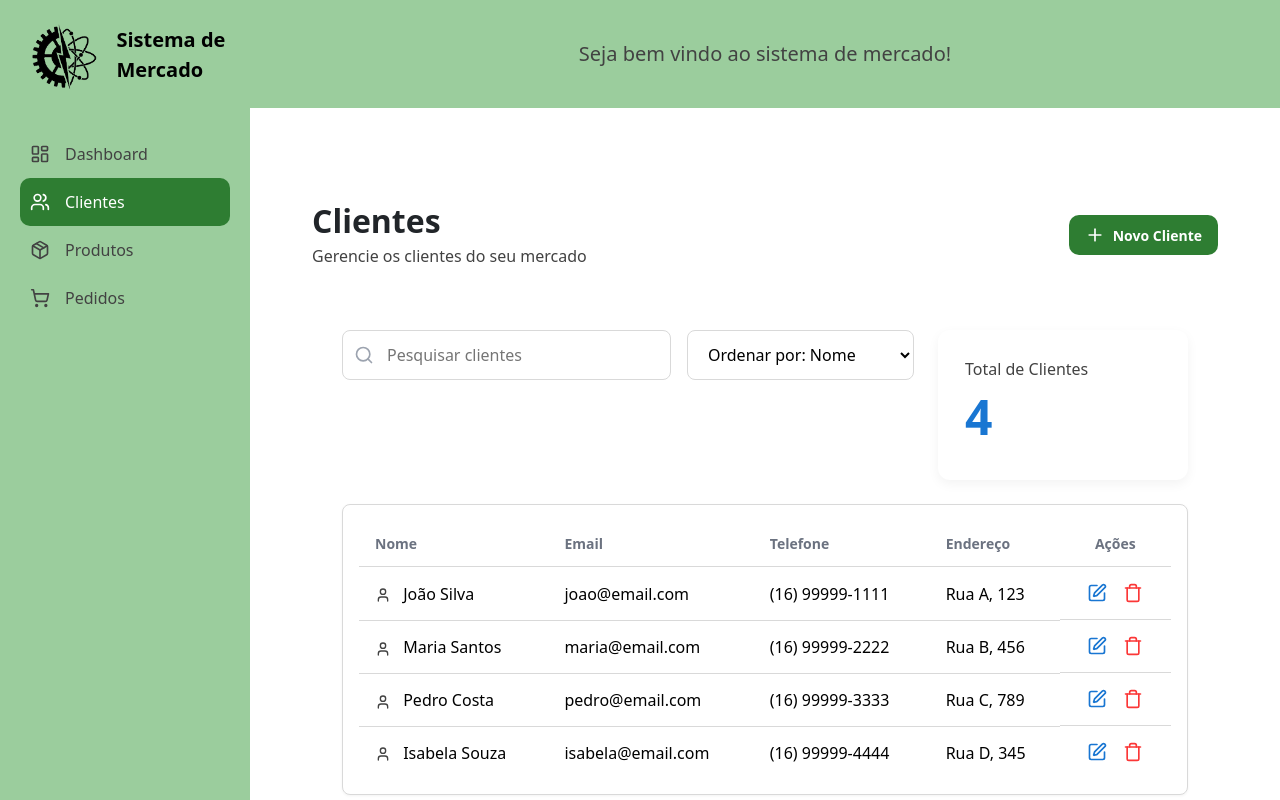
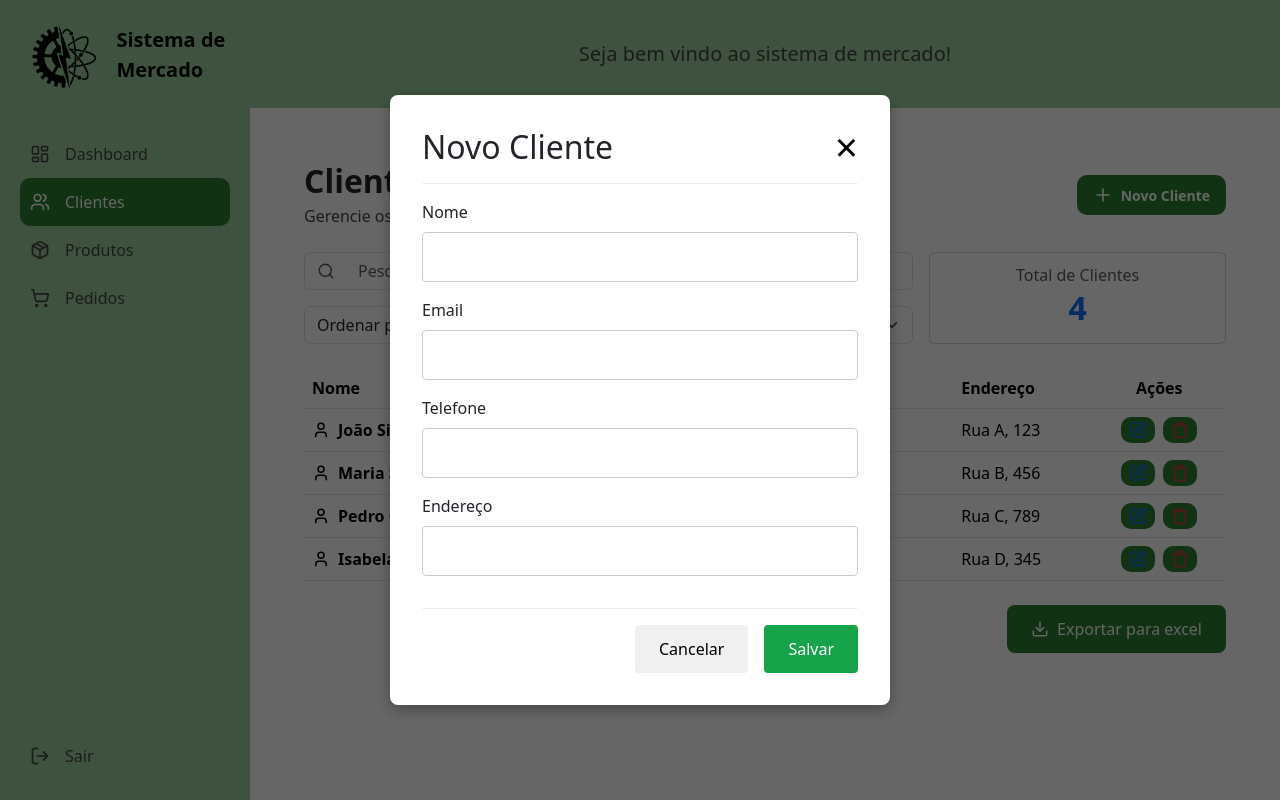
Before and after one commit to renatomalaco/Teste-Admissional-Estagio-React, a React (Vite) app: page /clientes in a window 1280 px wide. Both pictures are taken after a click on the button "Novo Cliente". Shown: the top 800 px of the page. Built offline with nearby package versions, Linux system fonts and the light colour scheme.

Commit message:
table from clients

```diff
--- /dev/null
+++ b/src/components/ClientForm/index.jsx
@@ -0,0 +1,70 @@
+import { useState, useEffect } from 'react';
+import './style.scss'; // Criaremos este arquivo a seguir
+
+const ClientForm = ({ show, handleClose, handleSubmit, initialData }) => {
+  const [formData, setFormData] = useState({
+    name: '',
+    email: '',
+    phone: '',
+    address: ''
+  });
+
+  useEffect(() => {
+    // Se 'initialData' existir (modo de edição), preenche o formulário.
+    // Senão, reseta para os valores iniciais (modo de criação).
+    if (initialData) {
+      setFormData(initialData);
+    } else {
+      setFormData({ name: '', email: '', phone: '', address: '' });
+    }
+  }, [initialData, show]);
+
+  if (!show) {
+    return null;
+  }
+
+  const handleChange = (e) => {
+    const { name, value } = e.target;
+    setFormData(prev => ({ ...prev, [name]: value }));
+  };
+
+  const onFormSubmit = (e) => {
+    e.preventDefault();
+    handleSubmit(formData);
+  };
+
+  return (
+    <div className="modal-overlay" onClick={handleClose}>
+      <div className="modal-content" onClick={e => e.stopPropagation()}>
+        <div className="modal-header">
+          <h2>{initialData ? 'Editar Cliente' : 'Novo Cliente'}</h2>
+          <button onClick={handleClose} className="close-button">&times;</button>
+        </div>
+        <form onSubmit={onFormSubmit} className="modal-body">
+          <div className="form-group">
+            <label htmlFor="name">Nome</label>
+            <input type="text" id="name" name="name" value={formData.name} onChange={handleChange} required />
+          </div>
+          <div className="form-group">
+            <label htmlFor="email">Email</label>
+            <input type="email" id="email" name="email" value={formData.email} onChange={handleChange} required />
+          </div>
+          <div className="form-group">
+            <label htmlFor="phone">Telefone</label>
+            <input type="tel" id="phone" name="phone" value={formData.phone} onChange={handleChange} />
+          </div>
+          <div className="form-group">
+            <label htmlFor="address">Endereço</label>
+            <input type="text" id="address" name="address" value={formData.address} onChange={handleChange} />
+          </div>
+          <div className="modal-footer">
+            <button type="button" className="btn-secondary" onClick={handleClose}>Cancelar</button>
+            <button type="submit" className="btn-primary">Salvar</button>
+          </div>
+        </form>
+      </div>
+    </div>
+  );
+};
+
+export default ClientForm;
--- /dev/null
+++ b/src/components/ClientForm/style.scss
@@ -0,0 +1,87 @@
+// Estilos básicos para um modal funcional
+.modal-overlay {
+  position: fixed;
+  top: 0;
+  left: 0;
+  right: 0;
+  bottom: 0;
+  background-color: rgba(0, 0, 0, 0.6);
+  display: flex;
+  align-items: center;
+  justify-content: center;
+  z-index: 1000;
+}
+
+.modal-content {
+  background: white;
+  padding: 2rem;
+  border-radius: 8px;
+  width: 90%;
+  max-width: 500px;
+  box-shadow: 0 5px 15px rgba(0,0,0,0.3);
+}
+
+.modal-header {
+  display: flex;
+  justify-content: space-between;
+  align-items: center;
+  border-bottom: 1px solid #eee;
+  padding-bottom: 1rem;
+  margin-bottom: 1rem;
+
+  h2 {
+    margin: 0;
+  }
+
+  .close-button {
+    background: none;
+    border: none;
+    font-size: 2.5rem;
+    cursor: pointer;
+    line-height: 1;
+    padding: 0;
+  }
+}
+
+.modal-body {
+  .form-group {
+    margin-bottom: 1rem;
+    label {
+      display: block;
+      margin-bottom: 0.5rem;
+      font-weight: 500;
+    }
+    input {
+      width: 100%;
+      padding: 0.75rem;
+      border: 1px solid #ccc;
+      border-radius: 4px;
+      font-size: 1rem;
+    }
+  }
+}
+
+.modal-footer {
+  display: flex;
+  justify-content: flex-end;
+  gap: 1rem;
+  margin-top: 2rem;
+  padding-top: 1rem;
+  border-top: 1px solid #eee;
+
+  button {
+    padding: 0.75rem 1.5rem;
+    border: none;
+    border-radius: 4px;
+    cursor: pointer;
+    font-weight: 500;
+
+    &.btn-secondary {
+      background-color: #f0f0f0;
+    }
+    &.btn-primary {
+      background-color: #16a34a;
+      color: white;
+    }
+  }
+}
--- a/src/pages/Clientes/index.jsx
+++ b/src/pages/Clientes/index.jsx
@@ -1,8 +1,8 @@
 import './style.scss';
 import PageHeader from '../../components/PageHeader';
-import StatCard from '../../components/StatCard';
-import { Search, Download, SquarePen, Trash, User } from 'lucide-react';
-import { useState, useEffect } from 'react';
+import { Search, Download, SquarePen, Trash, User, Plus } from 'lucide-react';
+import { useState, useEffect, useMemo } from 'react';
+import ClientForm from '../../components/ClientForm';
 
 const mockClients = [
     {
@@ -36,89 +36,184 @@ const mockClients = [
 ];
 
 const Clientes = () => {
-
-    const [searchTerm, setSearchTerm] = useState('');
+  // Lógica de estado e localStorage
   const [clients, setClients] = useState(() => {
     try {
         const storedClients = localStorage.getItem('clients');
         return storedClients ? JSON.parse(storedClients) : mockClients;
-        } catch {
-            return mockClients;
-        }
+    } catch { return mockClients; }
   });
-
   useEffect(() => {
-        try {
     localStorage.setItem('clients', JSON.stringify(clients));
-        } catch (error) {
-            console.error("Falha ao salvar no localStorage", error);
-        }
   }, [clients]);
 
-    const filteredClients = clients.filter(client =>
+  // Estados para UI e dados
+  const [showModal, setShowModal] = useState(false);
+  const [editingClient, setEditingClient] = useState(null);
+  const [searchTerm, setSearchTerm] = useState('');
+  const [sortOrder, setSortOrder] = useState('');
+
+  // Filtra e ordena os clientes com useMemo para otimização
+  const displayedClients = useMemo(() => {
+    let filtered = [...clients].filter(client =>
       client.name.toLowerCase().includes(searchTerm.toLowerCase())
     );
 
-    const handleExportClick = () => {
-        alert('Lógica de exportação seria chamada aqui!');
+    switch (sortOrder) {
+      case 'name-asc':
+        filtered.sort((a, b) => a.name.localeCompare(b.name));
+        break;
+      case 'name-desc':
+        filtered.sort((a, b) => b.name.localeCompare(a.name));
+        break;
+      case 'email-asc':
+        filtered.sort((a, b) => a.email.localeCompare(b.email));
+        break;
+      case 'address-asc':
+        filtered.sort((a, b) => a.address.localeCompare(b.address));
+        break;
+      default:
+        break;
+    }
+    return filtered;
+  }, [clients, searchTerm, sortOrder]);
+
+  // Handlers para o Modal e CRUD
+  const handleCloseModal = () => {
+    setShowModal(false);
+    setEditingClient(null);
   };
 
+  const handleShowModal = (client = null) => {
+    setEditingClient(client);
+    setShowModal(true);
+  };
+
+  const handleDelete = (clientId) => {
+    if (window.confirm('Tem certeza que deseja excluir este cliente?')) {
+      setClients(clients.filter(c => c.id !== clientId));
+    }
+  };
+
+  const handleSubmitForm = (formData) => {
+    if (editingClient) {
+      setClients(clients.map(c => c.id === editingClient.id ? { ...c, ...formData } : c));
+    } else {
+      const newClient = { id: Date.now(), ...formData };
+      setClients([...clients, newClient]);
+    }
+    handleCloseModal();
+  };
+
+  const handleExportClick = () => {
+    alert('Lógica de exportação para Excel seria chamada aqui!');
+  };
 
   return (
-        <div className="page-container">
+    // Estrutura de layout inspirada em Bootstrap, como na página de Produtos
+    <div className="container-fluid p-3 p-md-4">
       <PageHeader
         title="Clientes"
         subtitle="Gerencie os clientes do seu mercado"
         buttonText="Novo Cliente"
-                onButtonClick={() => alert('Abrir modal de novo cliente')}
+        onButtonClick={() => handleShowModal()}
       />
 
-        <main className="content-area">
-                {/* SEÇÃO DE FILTROS E STATS */}
-                <div className="filters-and-stats">
-                    <div className="filter-controls">
-                        <div className="search-input-wrapper">
-                            <Search className="icon" />
+      <div className="mt-4">
+        {/* Filtros e Card de Stats */}
+        <div className="row mb-4 g-3">
+          <div className="col-lg-8">
+            <div className="d-flex flex-column gap-3 h-100">
+              <div className="input-group">
+                <span className="input-group-text bg-white border-end-0"><Search size={18} className="text-muted"/></span>
                 <input
                   type="text"
-                                placeholder="Pesquisar clientes"
+                  className="form-control border-start-0"
+                  placeholder="Pesquisar clientes..."
                   value={searchTerm}
                   onChange={(e) => setSearchTerm(e.target.value)}
                 />
               </div>
-                        <select className="sort-dropdown">
-                            <option value="name">Ordenar por: Nome</option>
-                            <option value="date">Ordenar por: Email</option>
-                            <option value="date">Ordenar por: Endereço</option>
+              <select
+                className="form-select"
+                value={sortOrder}
+                onChange={(e) => setSortOrder(e.target.value)}
+              >
+                <option value="">Ordenar por...</option>
+                <option value="name-asc">Nome (A-Z)</option>
+                <option value="name-desc">Nome (Z-A)</option>
+                <option value="email-asc">Ordenar por: Email</option>
+                <option value="address-asc">Ordenar por: Endereço</option>
               </select>
             </div>
-                    <div className="stats-container">
-                        <StatCard title="Total de Clientes" value={filteredClients.length} />
+          </div>
+          <div className="col-lg-4">
+            <div className="card text-center h-100">
+              <div className="card-body py-3 d-flex flex-column justify-content-center">
+                <h6 className="card-subtitle mb-1 text-muted">Total de Clientes</h6>
+                <p className="card-text h2 fw-bold text-primary mb-0">{displayedClients.length}</p>
+              </div>
+            </div>
           </div>
         </div>
 
-                {/* TABELA DE DADOS */}
-                <div className="table-container">
+        {/* Tabela de Clientes */}
+        {/* <div className="table-container">
           <table className="clients-table">
             <thead>
               <tr>
-                                <th>Nome</th>
-                                <th>Email</th>
-                                <th>Telefone</th>
-                                <th>Endereço</th>
-                                <th className="actions-header">Ações</th>
+                <th>Nome</th><th>Email</th><th>Telefone</th><th>Endereço</th><th className="actions-header">Ações</th>
               </tr>
             </thead>
             <tbody>
-                            {filteredClients.map((client) => (
+              {displayedClients.map((client) => (
                 <tr key={client.id}>
                   <td data-label="Nome"><User className="icon-cell" /> {client.name}</td>
                   <td data-label="Email">{client.email}</td>
                   <td data-label="Telefone">{client.phone}</td>
                   <td data-label="Endereço">{client.address}</td>
                   <td data-label="Ações" className="actions-cell">
-                                        <button className="icon-button edit" title="Editar"><SquarePen /></button>
-                                        <button className="icon-button delete" title="Excluir"><Trash /></button>
+                    <button onClick={() => handleShowModal(client)} className="icon-button edit" title="Editar"><SquarePen /></button>
+                    <button onClick={() => handleDelete(client.id)} className="icon-button delete" title="Excluir"><Trash /></button>
+                  </td>
+                </tr>
+              ))}
+            </tbody>
+          </table> */}
+
+        <div className="table-responsive">
+            <table className="table table-hover align-middle mb-0">
+              <thead>
+                <tr>
+                  <th scope="col">Nome</th>
+                  <th scope="col">Email</th>
+                  <th scope="col">Telefone</th>
+                  <th scope="col">Endereço</th>
+                  <th scope="col" className="text-center">Ações</th>
+                </tr>
+              </thead>
+              <tbody>
+                {displayedClients.map((client) => (
+                  <tr key={client.id}>
+                    <td>
+                      <div className="d-flex align-items-center gap-2">
+                        {/* Mantendo o ícone de User como pedido */}
+                        <User size={18} className="text" />
+                        <strong>{client.name}</strong>
+                      </div>
+                    </td>
+                    <td>{client.email}</td>
+                    <td>{client.phone}</td>
+                    <td>{client.address}</td>
+                    <td>
+                      <div className="d-flex gap-2 justify-content-center">
+                        <button className="btn btn-sm border-0 btn-icon" onClick={() => handleShowModal(client)} title="Editar">
+                          <SquarePen size={18} className="text-primary" />
+                        </button>
+                        <button className="btn btn-sm border-0 btn-icon" onClick={() => handleDelete(client.id)} title="Excluir">
+                          <Trash size={18} className="text-danger" />
+                        </button>
+                      </div>
                     </td>
                   </tr>
                 ))}
@@ -126,16 +221,28 @@ const Clientes = () => {
             </table>
         </div>
 
-                {/* BOTÃO DE EXPORTAR */}
+        {/* Botão Exportar */}
         <div className="export-action">
-                    <button className="export-button" onClick={handleExportClick}>
-                        <Download />
-                        Exportar para excel
+            <button className="export-button" onClick={handleExportClick}><Download /> Exportar para excel</button>
+        </div>
+      </div>
+
+      {/* Modal de Formulário */}
+      <ClientForm
+        show={showModal}
+        handleClose={handleCloseModal}
+        handleSubmit={handleSubmitForm}
+        initialData={editingClient}
+      />
+
+      {/* Botão Flutuante para Mobile (FAB) */}
+      <button
+        className="btn btn-primary btn-lg rounded-circle d-lg-none fab-mobile"
+        onClick={() => handleShowModal()}
+      >
+        <Plus size={24} />
       </button>
     </div>
-            </main>
-        </div>
-
   );
 };
 
--- a/src/pages/Clientes/style.scss
+++ b/src/pages/Clientes/style.scss
@@ -1,92 +1,18 @@
 @import "/src/styles/variables.scss";
 
-$primary-green: $secondary; // Verde para botões principais
-$dark-green: $secondary;    // Verde escuro para hover
+// Variáveis locais (se necessário)
 $text-color: $neutral-1;
 $border-color: $tertiary;
-$background-light: $neutral-2; // Cor de fundo da página
+$background-light: $neutral-2;
 
-.page-container {
-    padding: 2rem;
-    background-color: $background-light;
-}
-
-.content-area {
-    margin-top: 2rem;
-    display: flex;
-    flex-direction: column;
-    gap: 1.5rem;
-}
-
-// Filtros e Card de Stats
-.filters-and-stats {
-    display: flex;
-    justify-content: space-between;
-    align-items: flex-start;
-    gap: 1.5rem;
-
-    .filter-controls {
-        flex-grow: 1;
-        display: flex;
-        gap: 1rem;
-    }
-
-    .stats-container {
-        width: 250px; // Largura fixa para o card
-        flex-shrink: 0;
-    }
-}
-
-// Estilos para os inputs de filtro
-.search-input-wrapper {
-    position: relative;
-    flex-grow: 1;
-
-    .icon {
-        position: absolute;
-        left: 12px;
-        top: 50%;
-        transform: translateY(-50%);
-        color: #9ca3af;
-        width: 20px;
-        height: 20px;
-    }
-
-    input {
-        width: 100%;
-        padding: 0.75rem 1rem 0.75rem 2.75rem; // Espaço para o ícone
-        border: 1px solid $border-color;
-        border-radius: 8px;
-        font-size: 1rem;
-        &:focus {
-            outline: 2px solid #2563eb;
-            border-color: transparent;
-        }
-    }
-}
-
-.sort-dropdown {
-    padding: 0.75rem 1rem;
-    border: 1px solid $border-color;
-    border-radius: 8px;
-    font-size: 1rem;
-    background-color: $neutral-2;
-    cursor: pointer;
-    &:focus {
-        outline: 2px solid $blue;
-        border-color: transparent;
-    }
-}
-
-
-// Container da Tabela
+// Container da Tabela (Estes estilos continuam úteis)
 .table-container {
     background-color: $neutral-2;
     border: 1px solid $border-color;
     border-radius: 8px;
     padding: 1rem;
     box-shadow: 0 1px 3px 0 rgba(0, 0, 0, 0.05);
-    overflow-x: auto; // Garante responsividade em telas pequenas
+    overflow-x: auto;
 }
 
 // Tabela
@@ -121,6 +47,7 @@ $background-light: $neutral-2; // Cor de fundo da página
         height: 16px;
         color: $grey;
         margin-right: 0.5rem;
+        vertical-align: middle;
     }
 
     .actions-header {
@@ -152,15 +79,15 @@ $background-light: $neutral-2; // Cor de fundo da página
     }
 }
 
-
 // Botão de Exportar
 .export-action {
     display: flex;
     justify-content: flex-end;
+    margin-top: 1.5rem; // Adicionado um espaçamento
 }
 
 .export-button {
-    background-color: $dark-green;
+    background-color: $secondary; // Usando uma cor de suas variáveis
     color: $neutral-2;
     border: none;
     border-radius: 8px;
@@ -171,10 +98,10 @@ $background-light: $neutral-2; // Cor de fundo da página
     display: flex;
     align-items: center;
     gap: 0.5rem;
-    transition: background-color 0.2s;
+    transition: background-color 0.2s, transform 0.2s;
 
     &:hover {
-        background-color: darken($dark-green, 5%);
+        background-color: darken($secondary, 10%);
         transform: translateY(-2px);
     }
 
@@ -183,3 +110,12 @@ $background-light: $neutral-2; // Cor de fundo da página
         height: 18px;
     }
 }
+
+// Estilos para o Botão Flutuante (FAB) em telas pequenas
+.fab-mobile {
+  position: fixed;
+  bottom: 20px;
+  right: 20px;
+  z-index: 999;
+  box-shadow: 0 4px 12px rgba(0,0,0,0.2);
+}
--- a/src/pages/Produtos/index.jsx
+++ b/src/pages/Produtos/index.jsx
@@ -90,7 +90,7 @@ const Produtos = () => {
       <div className="mt-4">
         <div className="row mb-4 g-3">
           <div className="col-md-8">
-            <div className="d-flex flex-column gap-2 h-100">
+            <div className="d-flex flex-column gap-3 h-100">
               <div className="input-group">
                 <span className="input-group-text bg-white border-end-0"><Search size={18} className="text-muted"/></span>
                 <input
```
Lines whose indentation alone changed are shown as unchanged.
